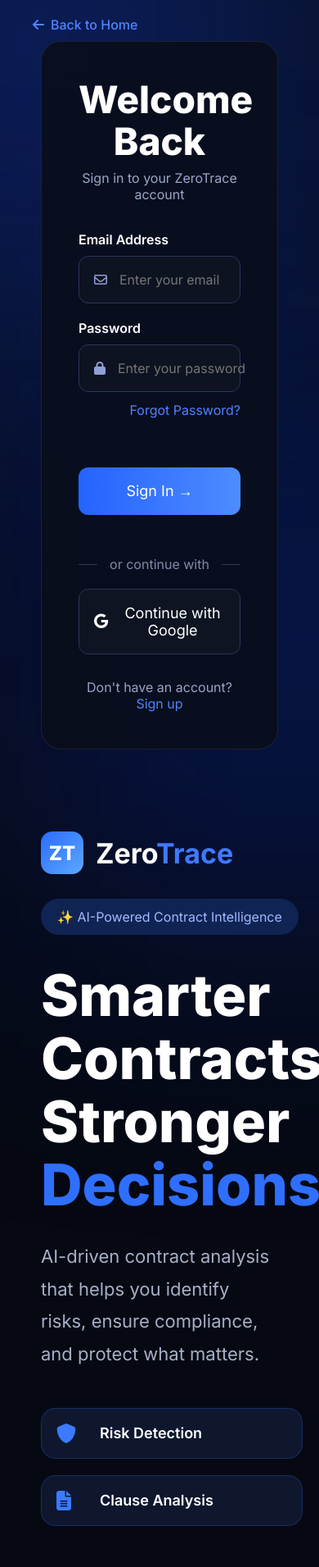
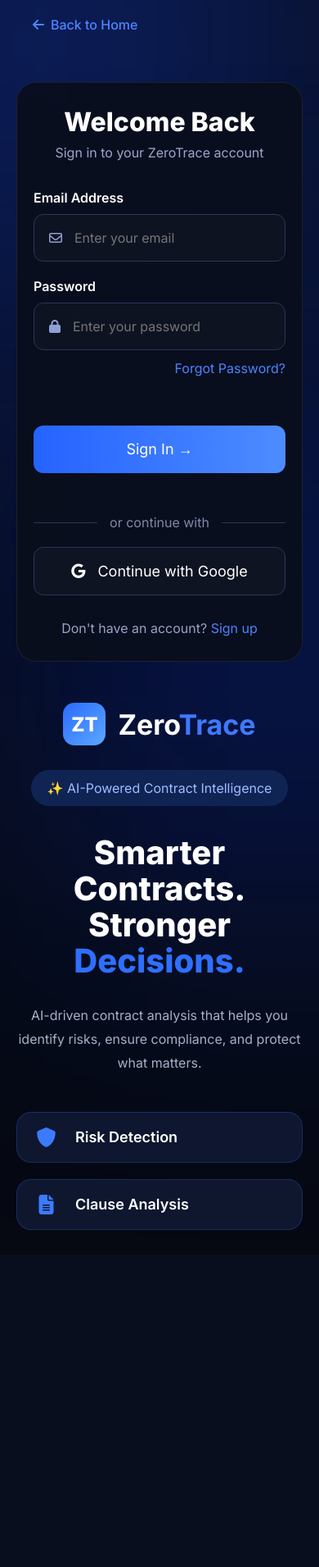
Before and after one commit to anuragprasadkranurag/ZeroTrace, a Flask app: page /login in a window 390 px wide; the page is wider, and only the part inside the window is pictured. Shown: that part at 82% size. After the commit the page ends 1530 px from the top of that part, so only its background shows below. Run offline with Flask 3, Linux system fonts and the light colour scheme; some libraries are stand-ins or nearby versions.

Commit message:
Description of your updates

```diff
--- a/templates/home.html
+++ b/templates/home.html
@@ -1113,7 +1113,7 @@ RESPONSIVE
 
             <div class="logo">
 
-                <img src="{{ url_for('static', filename='img/zerotrace_logo.png') }}">
+                <img src="{{ url_for('static', filename='img/zerotrace_logo2.png') }}">
 
                 <h2>Zero<span>Trace</span></h2>
 
--- a/templates/login.html
+++ b/templates/login.html
@@ -20,6 +20,7 @@
             background: #060912;
             color: white;
             overflow-x: hidden;
+            min-height: 100vh;
         }
 
         body::before {
@@ -50,6 +51,7 @@
             display: grid;
             grid-template-columns: 1fr 520px;
             min-height: 100vh;
+            width: 100%;
         }
 
         .left {
@@ -160,6 +162,7 @@
             align-items: center;
             padding: 30px;
             animation: float 5s ease-in-out infinite;
+            pointer-events: none;
         }
 
         .contract h2 {
@@ -195,6 +198,7 @@
             justify-content: center;
             align-items: center;
             padding: 40px;
+            width: 100%;
         }
 
         .card {
@@ -242,6 +246,7 @@
             color: white;
             font-size: 16px;
             margin-left: 15px;
+            width: 100%;
         }
 
         .input i {
@@ -341,6 +346,7 @@
             .container {
                 display: flex;
                 flex-direction: column-reverse;
+                padding-top: 80px;
             }
 
             .contract {
@@ -348,11 +354,35 @@
             }
 
             .left {
-                padding: 50px;
+                padding: 30px 20px;
+                align-items: center;
+                text-align: center;
+            }
+
+            .left h1 {
+                font-size: 40px;
+            }
+
+            .desc {
+                font-size: 16px;
+            }
+
+            .features {
+                width: 100%;
+                max-width: 100%;
             }
 
             .right {
-                padding: 50px;
+                padding: 20px;
+            }
+
+            .card {
+                padding: 30px 20px;
+                max-width: 100%;
+            }
+
+            .card h1 {
+                font-size: 32px;
             }
         }
     </style>
@@ -367,13 +397,6 @@
     </div>
     <div class="container">
         <div class="left">
-            <!-- <div style="width: 100%; display: flex; justify-content: flex-start; margin-bottom: 20px;">
-                <a href="{{ url_for('home') }}"
-                    style="color: #4e84ff; text-decoration: none; font-weight: 500; display: inline-flex; align-items: center; gap: 8px;">
-                    <i class="fa-solid fa-arrow-left"></i> Back to Home
-                </a>
-            </div> -->
-            <!-- Inside <div class="left"> -->
             <div class="logo">
                 <a href="{{ url_for('home') }}"
                     style="text-decoration: none; color: inherit; display: flex; align-items: center; gap: 15px;">
@@ -500,6 +523,7 @@
             el.innerText = error.code ? getFriendlyError(error) : error;
             setTimeout(() => { el.innerText = ""; }, 6000);
         };
+
         const syncSessionAndRedirect = async (email) => {
             await fetch('/set-session', {
                 method: 'POST',
@@ -514,15 +538,38 @@
                 window.location.href = "/home";
             }
         };
+
         document.getElementById('si-btn').onclick = () => {
-            signInWithEmailAndPassword(auth, document.getElementById('si-email').value, document.getElementById('si-pass').value)
-                .then(() => window.location.href = "/home")
+            const email = document.getElementById('si-email').value;
+            signInWithEmailAndPassword(auth, email, document.getElementById('si-pass').value)
+                .then(async () => {
+                    await fetch('/set-session', {
+                        method: 'POST',
+                        headers: { 'Content-Type': 'application/json' },
+                        body: JSON.stringify({ email: email })
+                    });
+
+                    const next = getQueryParam('next');
+                    if (next === 'analyze') {
+                        window.location.href = "/analyze";
+                    } else {
+                        window.location.href = "/home";
+                    }
+                })
                 .catch(e => showError('si-error', e));
         };
 
         document.getElementById('su-btn').onclick = () => {
-            createUserWithEmailAndPassword(auth, document.getElementById('su-email').value, document.getElementById('su-pass').value)
-                .then(() => window.location.href = "/home")
+            const email = document.getElementById('su-email').value;
+            createUserWithEmailAndPassword(auth, email, document.getElementById('su-pass').value)
+                .then(async () => {
+                    await fetch('/set-session', {
+                        method: 'POST',
+                        headers: { 'Content-Type': 'application/json' },
+                        body: JSON.stringify({ email: email })
+                    });
+                    window.location.href = "/home";
+                })
                 .catch(e => showError('su-error', e));
         };
 
@@ -537,27 +584,6 @@
                 .then((result) => syncSessionAndRedirect(result.user.email))
                 .catch(e => showError('si-error', e));
         };
-        // Example modification for sign-in
-        document.getElementById('si-btn').onclick = () => {
-            const email = document.getElementById('si-email').value;
-            signInWithEmailAndPassword(auth, email, document.getElementById('si-pass').value)
-                .then(async () => {
-                    await fetch('/set-session', {
-                        method: 'POST',
-                        headers: { 'Content-Type': 'application/json' },
-                        body: JSON.stringify({ email: email })
-                    });
-
-                    // Check if 'next' was passed, otherwise default to '/home'
-                    const next = getQueryParam('next');
-                    if (next === 'analyze') {
-                        window.location.href = "/analyze";
-                    } else {
-                        window.location.href = "/home";
-                    }
-                })
-                .catch(e => showError('si-error', e));
-        };
     </script>
 </body>
 
```
Also changed, not shown: static/img/zerotrace_logo2.png (added).
